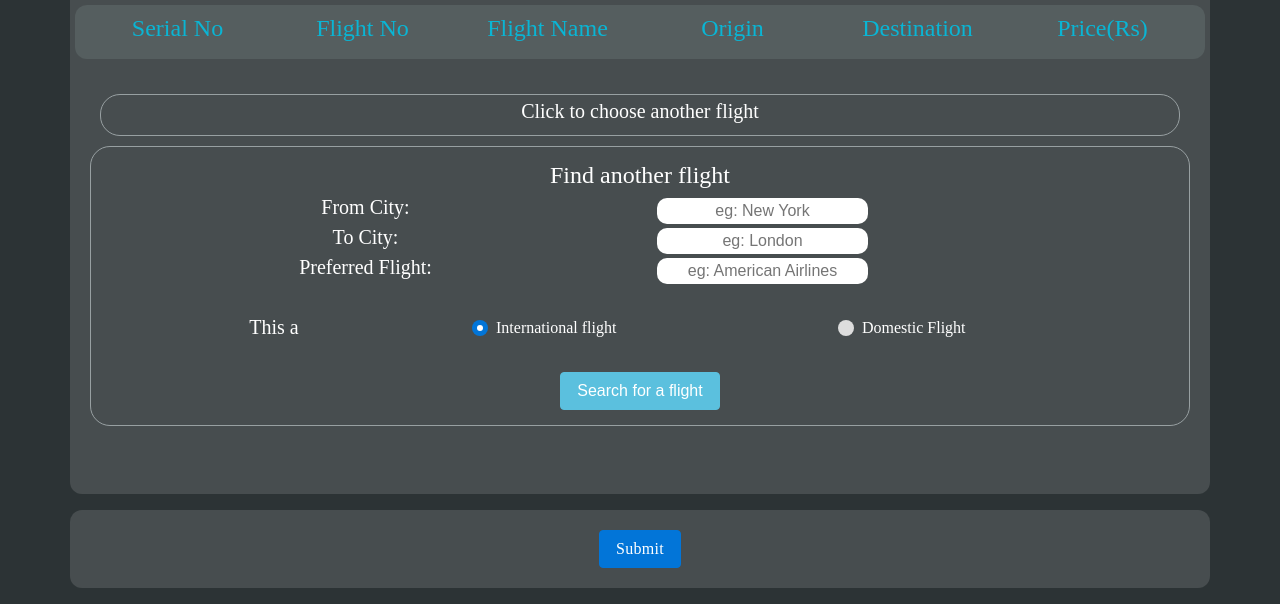
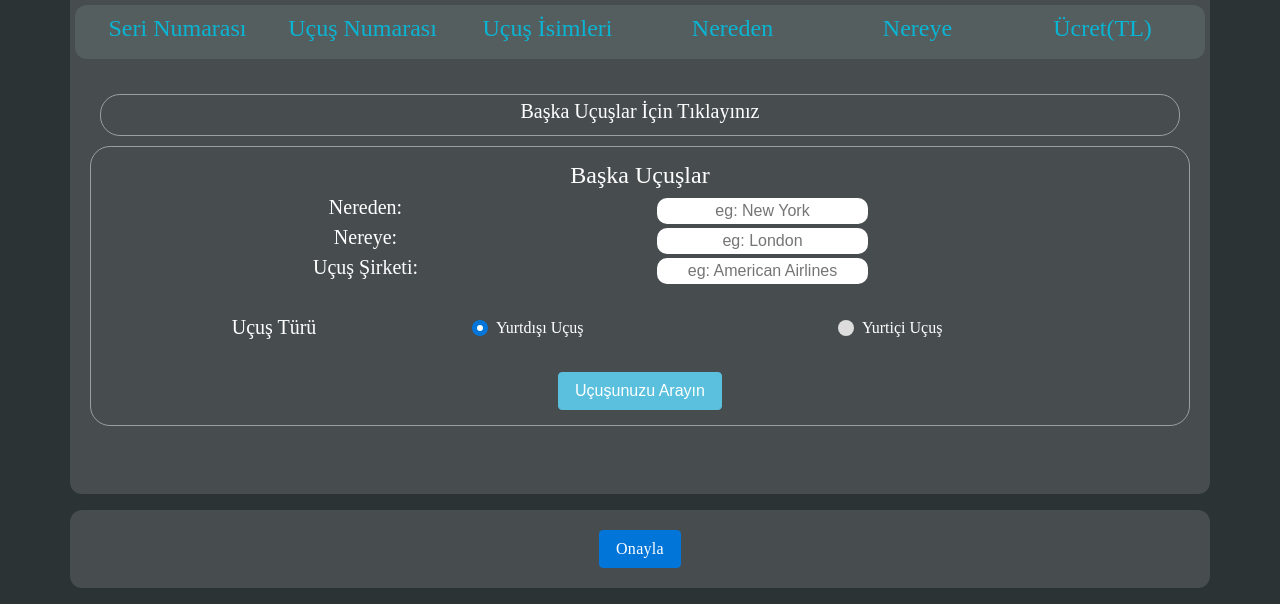
Before and after one commit to mrtlckn/dist.system, a plain HTML site: page showflight.html in a window 1280 px wide. Shown: the part 248-852 px from the top of the page. Drawn offline with nearby package versions, Linux system fonts and the light colour scheme; a web font is replaced by a local one.

Commit message:
add fixedLanguage

```diff
--- a/showflight.html
+++ b/showflight.html
@@ -22,30 +22,30 @@
   <body>
     <div class="maincontent overlay container-fluid">
       <div class="myHeader">
-        <h1 class="text-center">Ticket Reservation System</h1>
+        <h1 class="text-center">Bilet Rezervasyon Sistemi</h1>
       </div>
       <br />
       <br />
       <div class="flightList container">
-        <h3 class=" choosehead text-center">Choose one of the following flights:</h3>
+        <h3 class=" choosehead text-center">Lütfen Uçuşunuzu Seçiniz</h3>
         <div class="row flightHeader">
           <div class="col-sm-2">
-            <h4 class="text-center">Serial No</h4>
+            <h4 class="text-center">Seri Numarası</h4>
           </div>
           <div class="col-sm-2">
-            <h4 class="text-center">Flight No</h4>
+            <h4 class="text-center">Uçuş Numarası</h4>
           </div>
           <div class="col-sm-2">
-            <h4 class="text-center">Flight Name</h4>
+            <h4 class="text-center">Uçuş İsimleri</h4>
           </div>
           <div class="col-sm-2">
-            <h4 class="text-center">Origin</h4>
+            <h4 class="text-center">Nereden</h4>
           </div>
           <div class="col-sm-2">
-            <h4 class="text-center">Destination</h4>
+            <h4 class="text-center">Nereye</h4>
           </div>
           <div class="col-sm-2">
-            <h4 class="text-center">Price(Rs)</h4>
+            <h4 class="text-center">Ücret(TL)</h4>
           </div>
         </div>
         <div class="flightsMain">
@@ -257,15 +257,15 @@
           <div id="returnError4"></div>
 
           <div class="flight morefl">
-            <h5 class="text-center">Click to choose another flight</h5>
+            <h5 class="text-center">Başka Uçuşlar İçin Tıklayınız</h5>
           </div>
 
           <div id="moreflights" class="flightcopy">
             <form id="moreFlight">
-              <h4 class="text-center ">Find another flight</h5>
+              <h4 class="text-center ">Başka Uçuşlar</h5>
                 <div class="row">
                   <div class="col-sm-6">
-                    <h5 class="text-center">From City:</h5>
+                    <h5 class="text-center">Nereden:</h5>
                   </div>
                   <div class="col-sm-6">
                     <input id="fromCity" class="text-center" type="text" name="fCity" placeholder="eg: New York"
@@ -274,7 +274,7 @@
                 </div>
                 <div class="row">
                   <div class="col-sm-6">
-                    <h5 class="text-center">To City:</h5>
+                    <h5 class="text-center">Nereye:</h5>
                   </div>
                   <div class="col-sm-6 text-left">
                     <input id="toCity" class="text-center" type="text" name="tCity" placeholder="eg: London" required>
@@ -283,7 +283,7 @@
 
                 <div class="row">
                   <div class="col-sm-6">
-                    <h5 class="text-center">Preferred Flight:</h5>
+                    <h5 class="text-center">Uçuş Şirketi:</h5>
                   </div>
                   <div class="col-sm-6 text-left">
                     <input id="enteredName" class="text-center" type="text" name="entFname"
@@ -294,21 +294,21 @@
 
                 <div class="row" style="margin-top:30px;">
                   <div class="col-sm-4">
-                    <h5 class="text-center">This a</h5>
+                    <h5 class="text-center">Uçuş Türü </h5>
                   </div>
                   <div class="col-sm-4">
                     <label class="custom-control custom-radio">
                       <input checked="checked" id="radio1" name="myRadio" value="int" type="radio"
                         class="custom-control-input">
                       <span class="custom-control-indicator"></span>
-                      <span class="custom-control-description">International flight</span>
+                      <span class="custom-control-description">Yurtdışı Uçuş</span>
                     </label>
                   </div>
                   <div class="col-sm-4">
                     <label class="custom-control custom-radio">
                       <input id="radio2" value="dom" name="myRadio" type="radio" class="custom-control-input">
                       <span class="custom-control-indicator"></span>
-                      <span class="custom-control-description">Domestic Flight</span>
+                      <span class="custom-control-description">Yurtiçi Uçuş</span>
                     </label>
                   </div>
                 </div>
@@ -316,8 +316,7 @@
                   <div class="col-sm-12">
                     <br />
                     <div class="text-center">
-                      <button type="button" id="searchFlight" class="text-center btn btn-info text-center ">Search for a
-                        flight</button>
+                      <button type="button" id="searchFlight" class="text-center btn btn-info text-center ">Uçuşunuzu Arayın</button>
 
             </form>
             <div id="returnError3"></div>
@@ -333,7 +332,7 @@
     </div>
     <div class="container inputs my-3" style="display: flex; justify-content: center; align-items: center;">
 
-      <a href="creditcard.html" type="button"  class="btn btn-primary text-right" >Submit</a>
+      <a href="creditcard.html" type="button"  class="btn btn-primary text-right" >Onayla</a>
 
     </div>
     </div>
```
Also changed, not shown: creditcard.html (+9 -11 lines), index.html (+11 -11 lines), credicard.css (line endings or trailing spaces).
